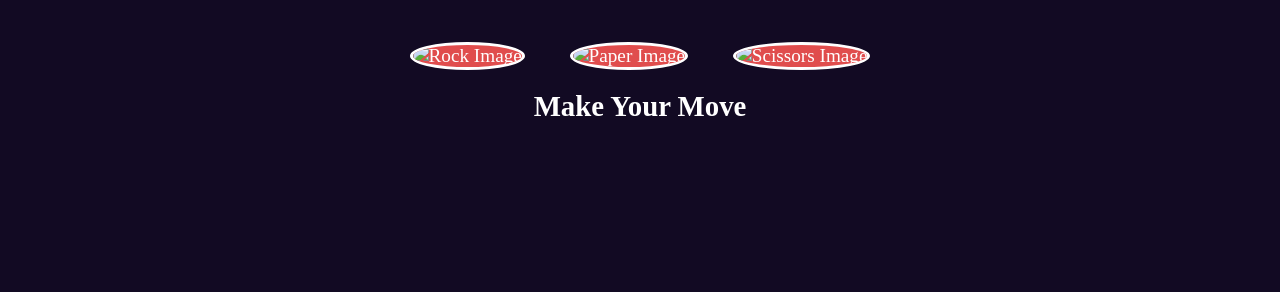
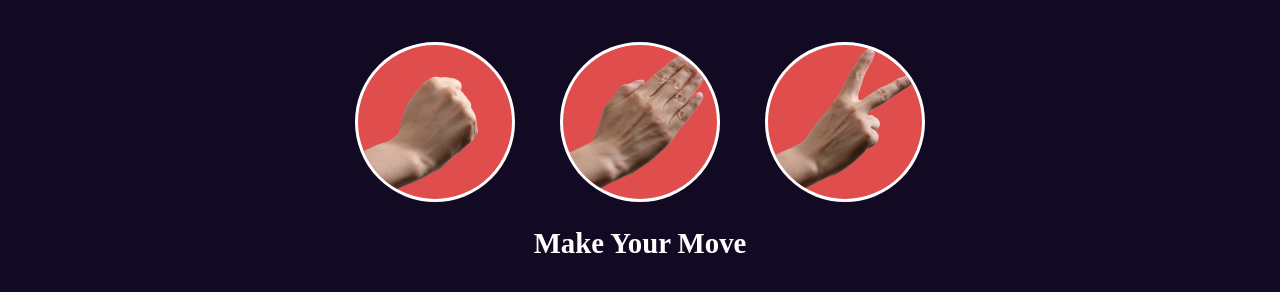
Before and after one commit to OfficielSalah/Rock--Paper--Scissors, a plain HTML site: page index.html in a window 1280 px wide. Shown: the part 284-576 px from the top of the page. Drawn offline with Linux system fonts and the light colour scheme.

Commit message:
Update index.html

```diff
--- a/index.html
+++ b/index.html
@@ -29,9 +29,9 @@
            Waiting For Your Move !!.
         </div>
         <div class="choices">
-           <div class="choice" id="r"><img src="rock.png" alt="Rock Image"></div>
-           <div class="choice" id="p"><img src="paper.png" alt="Paper Image"></div>
-           <div class="choice" id="s"><img src="scissors.png" alt="Scissors Image"></div>
+           <div class="choice" id="r"><img src="images/rock.png" alt="Rock Image"></div>
+           <div class="choice" id="p"><img src="images/paper.png" alt="Paper Image"></div>
+           <div class="choice" id="s"><img src="images/scissors.png" alt="Scissors Image"></div>
         </div>
    </main>
 
```
